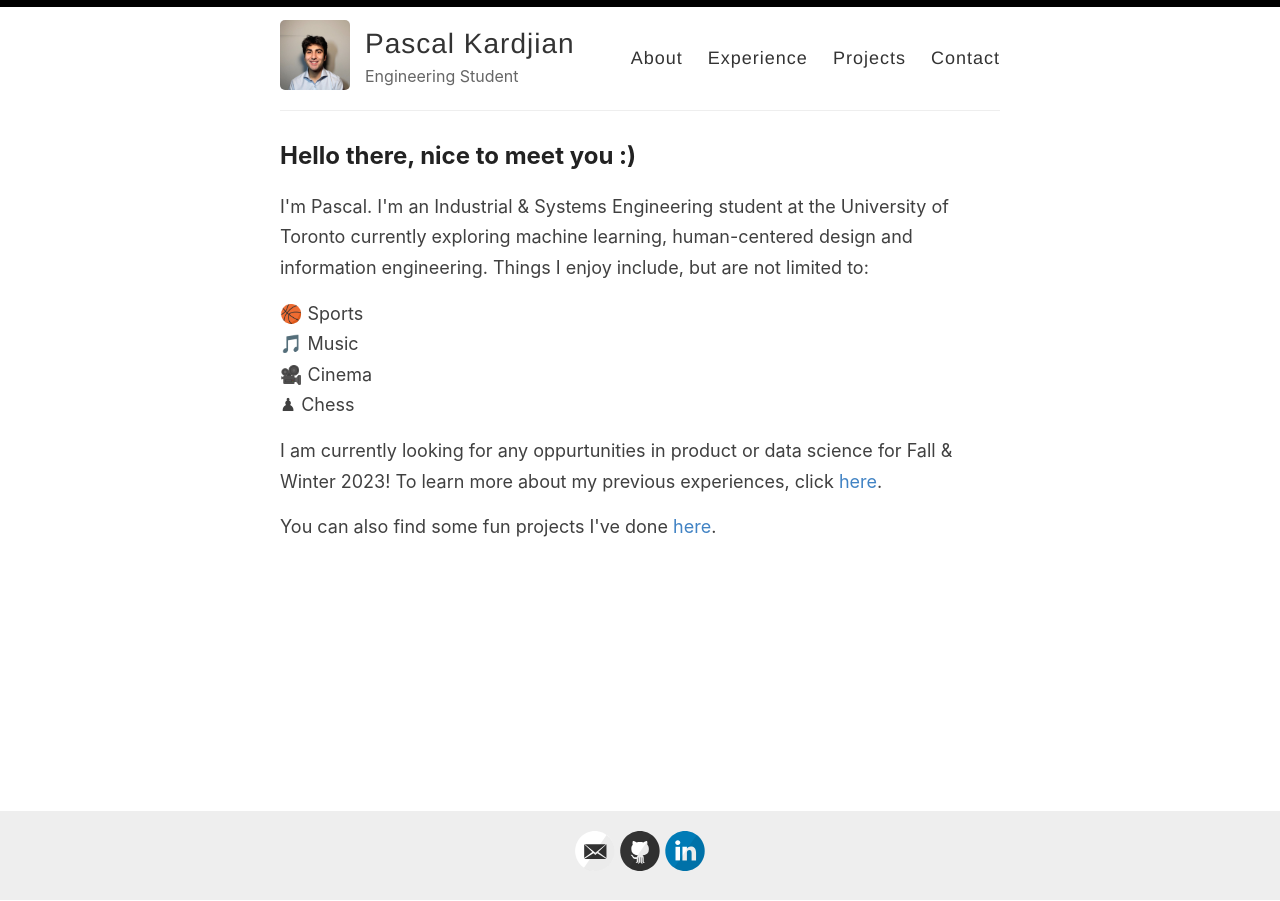
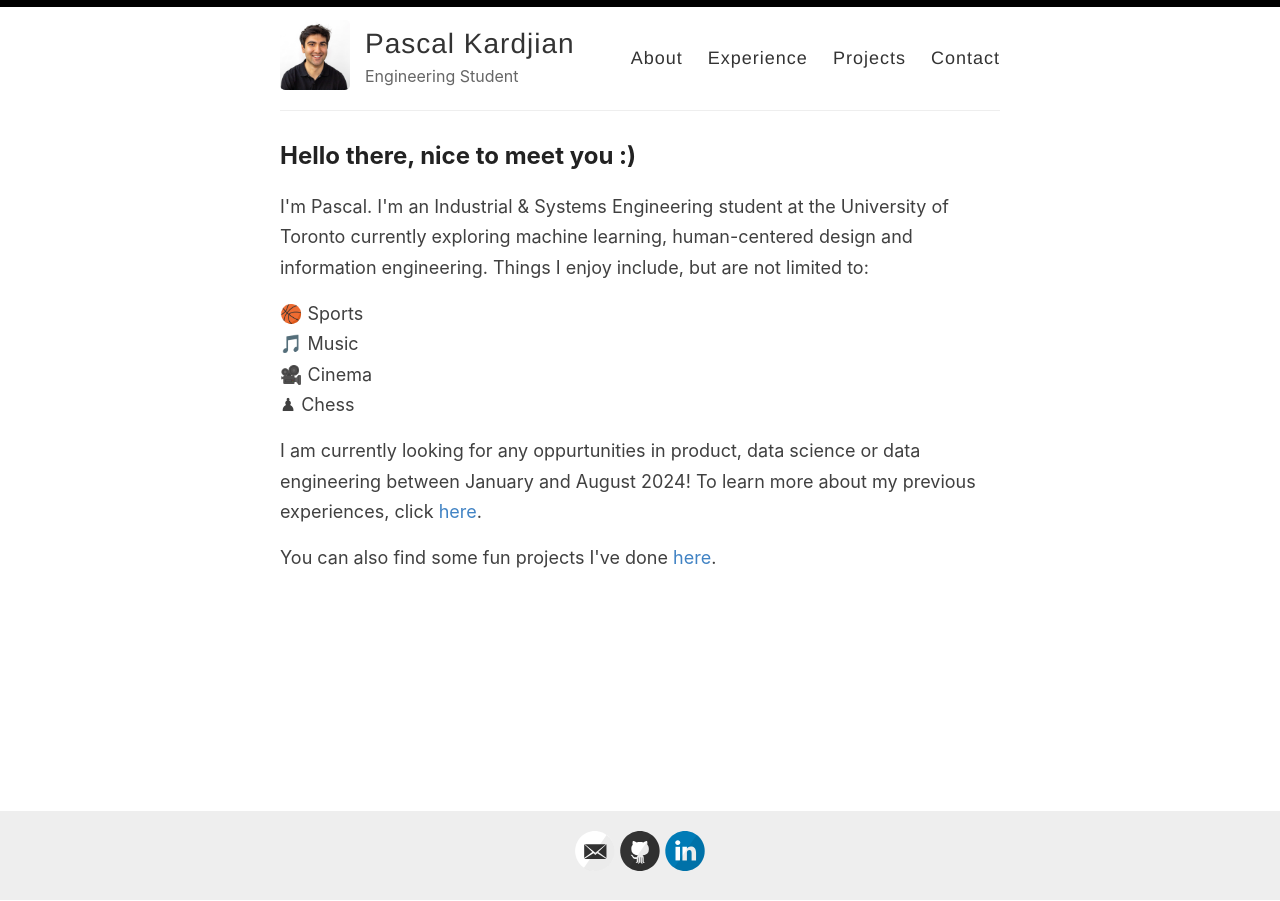
Before and after one commit to pkardjian/pkardjian.github.io, a Jekyll site: the page built from index.html, in a window 1280 px wide. Built offline with Jekyll 4.4.1, drawn with Linux system fonts in a browser that asks for light colours; the list of posts is cut into pages by our own code.

Commit message:
image + internship status update

```diff
--- a/_config.yml
+++ b/_config.yml
@@ -12,7 +12,7 @@ author: Pascal Kardjian
 description: Engineering Student
 
 # URL of your avatar or profile pic (you could use your GitHub profile pic)
-avatar: /images/linkedin_profile.jpg
+avatar: /images/linkedin_profile.jpeg
 
 #
 # Flags below are optional
--- a/index.html
+++ b/index.html
@@ -15,7 +15,7 @@ layout: default
 
   </p>
 
-  <p>I am currently looking for any oppurtunities in product or data science for Fall & Winter 2023!
+  <p>I am currently looking for any oppurtunities in product, data science or data engineering between January and August 2024!
      To learn more about my previous experiences, click <a href="https://pkardjian.github.io/experience/">here</a>.</p>
 
   <p>You can also find some fun projects I've done <a href="https://pkardjian.github.io/projects/">here</a>.</p>
```
